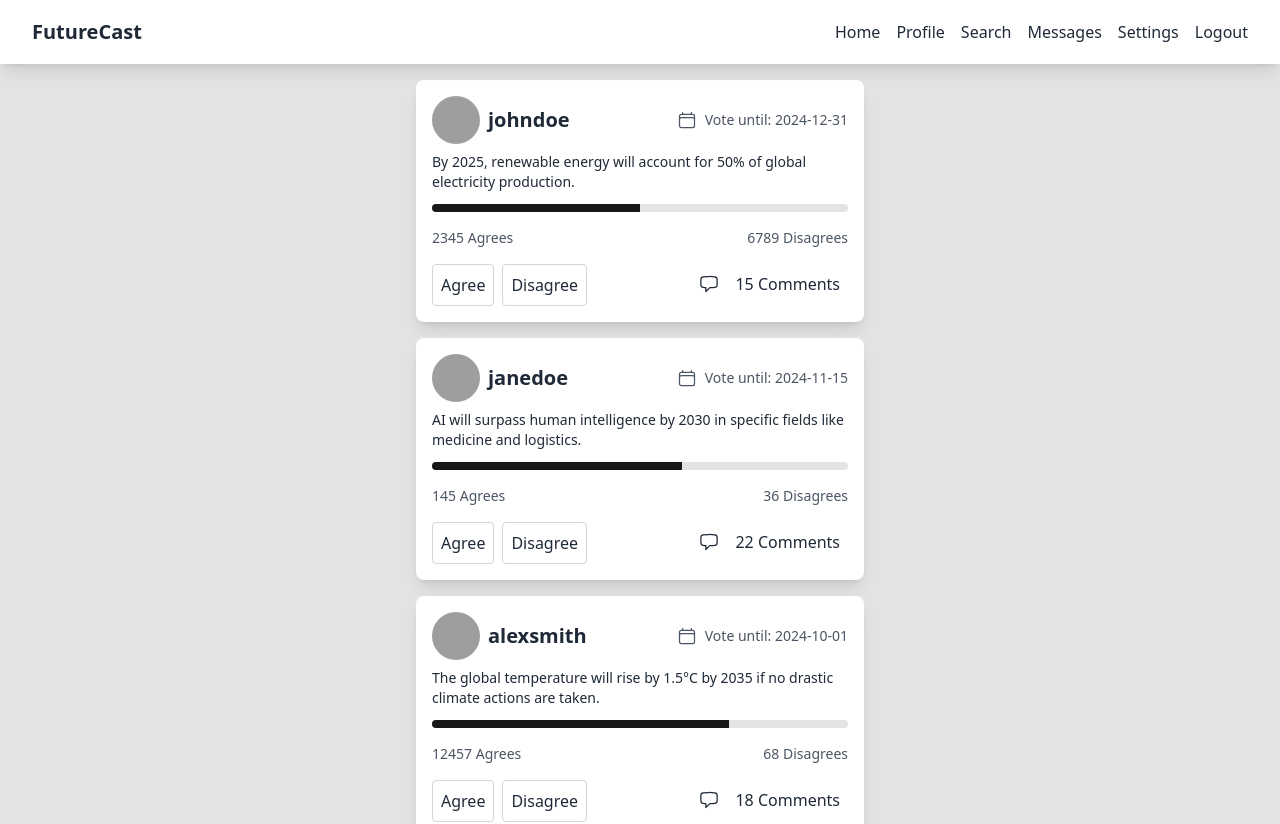
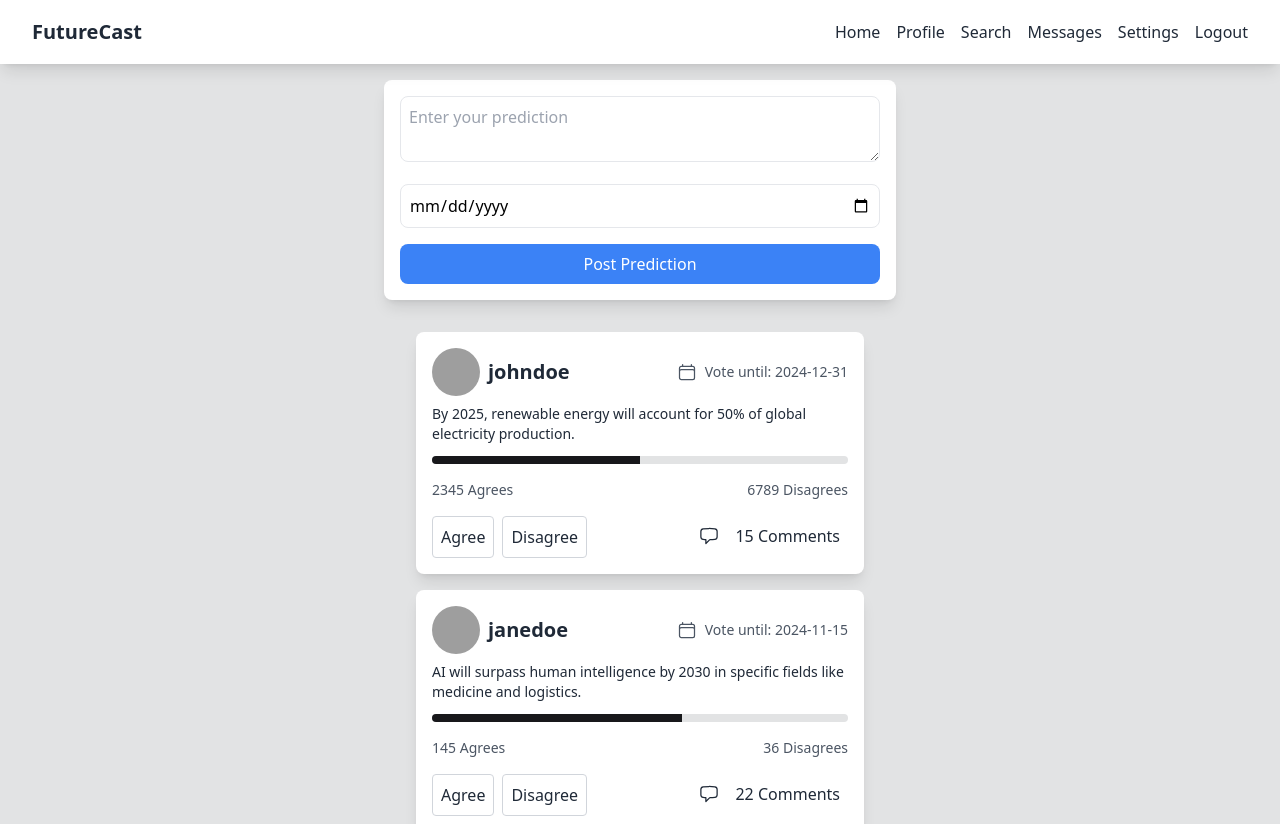
Before and after one commit to janneesa/FutureCast, a React (Vite) app in the folder FutureCastApp/: page /app/home in a window 1280 px wide. Shown: the top 824 px of the page. Built offline with nearby package versions, Linux system fonts and the light colour scheme; grey boxes are pictures that could not be loaded.

Commit message:
initial prediction input

```diff
--- a/FutureCastApp/src/frontend/components/Home.jsx
+++ b/FutureCastApp/src/frontend/components/Home.jsx
@@ -1,11 +1,18 @@
-import { mockData } from "../data/MockData";
-import Prediction from "./Prediction";
+import React, { useState } from 'react';
+import { mockData } from '../data/MockData';
+import Prediction from './Prediction';
+import PredictionInput from './PredictionInput';
 
 function Home() {
-  const predictions = mockData.predictions;
+  const [predictions, setPredictions] = useState(mockData.predictions);
+
+  const addPrediction = (newPrediction) => {
+    setPredictions([...predictions, newPrediction]);
+  };
 
   return (
-    <div className="p-4 flex flex-col gap-4 items-center">
+    <div className='p-4 flex flex-col gap-4 items-center'>
+      <PredictionInput addPrediction={addPrediction} />
       {predictions.map((prediction) => (
         <Prediction key={prediction.id} {...prediction} />
       ))}
--- /dev/null
+++ b/FutureCastApp/src/frontend/components/PredictionInput.jsx
@@ -0,0 +1,51 @@
+import React, { useState } from 'react';
+import { mockData } from '../data/MockData';
+
+function PredictionInput({ addPrediction }) {
+  const [predictionText, setPredictionText] = useState('');
+  const [lastVoteDate, setLastVoteDate] = useState('');
+
+  const handlePostPrediction = () => {
+    const newPrediction = {
+      id: mockData.predictions.length + 1,
+      userId: 1,
+      username: 'username', // Replace with actual username if available
+      prediction: predictionText,
+      agrees: [],
+      disagrees: [],
+      comments: 0,
+      lastVoteDate: lastVoteDate,
+      avatar:
+        'https://preview.redd.it/rwl5o5xm2tv71.jpg?width=640&crop=smart&auto=webp&s=ed06c6952948f95b91e09bdc4988ea1e1fab449b', // Replace with actual avatar if available
+    };
+
+    addPrediction(newPrediction);
+    setPredictionText('');
+    setLastVoteDate('');
+  };
+
+  return (
+    <div className='w-full max-w-lg p-4 bg-white shadow-lg rounded-lg mb-4'>
+      <textarea
+        value={predictionText}
+        onChange={(e) => setPredictionText(e.target.value)}
+        placeholder='Enter your prediction'
+        className='w-full p-2 mb-4 border rounded-lg focus:outline-none focus:ring-2 focus:ring-blue-500'
+      />
+      <input
+        type='date'
+        value={lastVoteDate}
+        onChange={(e) => setLastVoteDate(e.target.value)}
+        className='w-full p-2 mb-4 border rounded-lg focus:outline-none focus:ring-2 focus:ring-blue-500'
+      />
+      <button
+        onClick={handlePostPrediction}
+        className='w-full p-2 bg-blue-500 text-white rounded-lg hover:bg-blue-600'
+      >
+        Post Prediction
+      </button>
+    </div>
+  );
+}
+
+export default PredictionInput;
```
Also changed, not shown: FutureCastApp/src/MockModels.js (+12 -12 lines), FutureCastApp/src/frontend/components/Prediction.jsx (+39 -39 lines).
